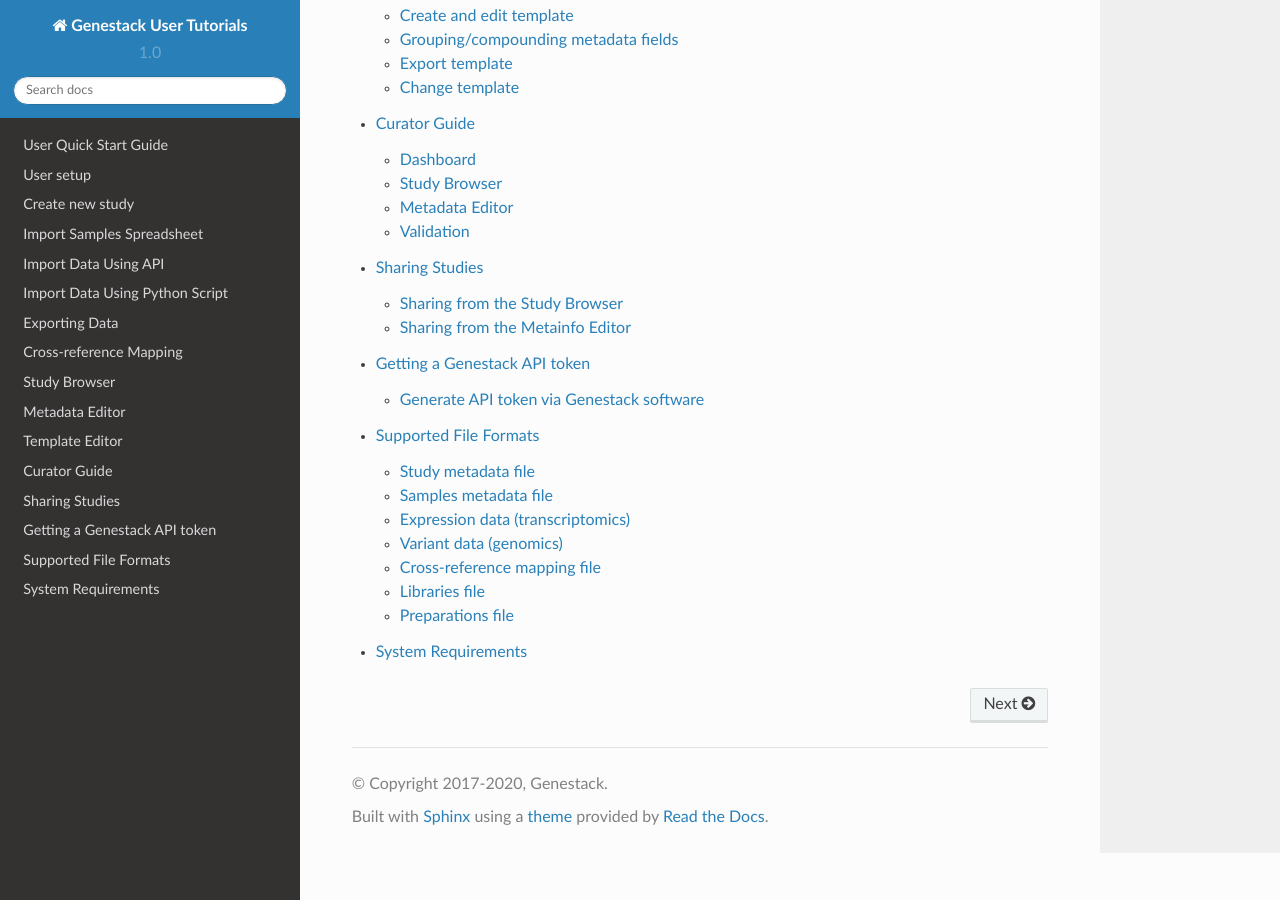
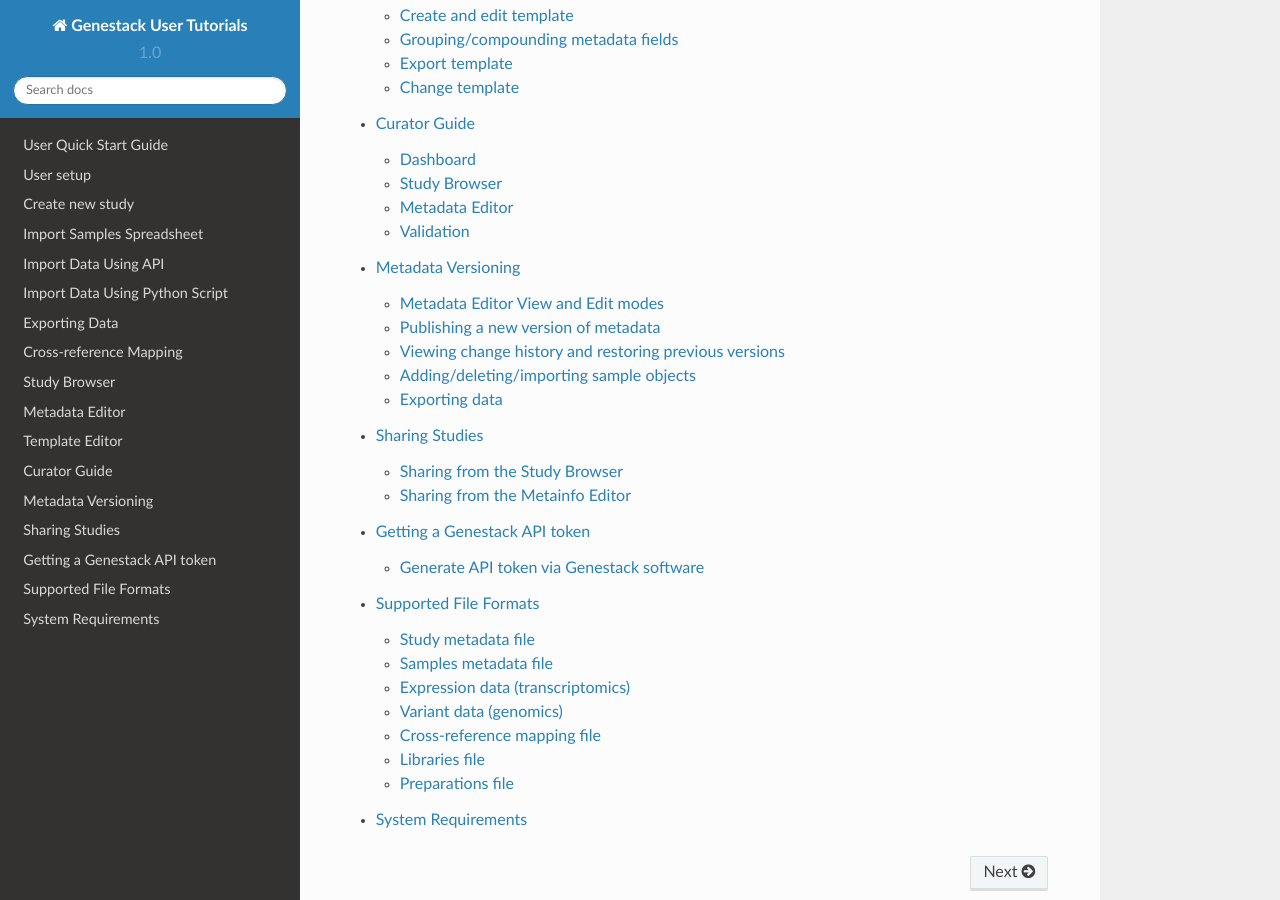
Before and after one commit to genestack/user-guide, a Sphinx documentation site: the page built from source/index.rst, in a window 1280 px wide and 900 px high, scrolled down 1632 px. Built offline with Sphinx 7.4.7 and the Read the Docs theme 2.0.0, drawn with Linux system fonts in a browser that asks for light colours.

Commit message:
Added versioning page

```diff
--- /dev/null
+++ b/source/doc-odm-user-guide/versioning.rst
@@ -0,0 +1,72 @@
+Metadata Versioning
++++++++++++++++++++
+
+Metadata versioning is a beta feature which improves the curation experience when enabled on an ODM instance.
+
+Metadata Editor View and Edit modes
+-----------------------------------
+
+With the versioning feature enabled the Metadata Editor now has two modes: View and Edit.
+
+In the View mode changes to the metadata cannot be made, and the samples table allows more samples to be viewed without pagination.
+
+.. image:: images/versioning-view.png
+   :scale: 35 %
+   :align: center
+
+To change to edit mode (curators only) click the **Edit** button in the bottom left of the Metadata Editor tab.
+
+.. image:: images/versioning-edit-button.png
+   :scale: 35 %
+   :align: center
+
+Edit mode allows curators to change the metadata. Changes are saved on the fly but held in a staging (unpublished) copy until a new version is created by publishing. If a tab contains unpublished metadata it is marked with a blue dot. Only curators can see unpublished metadata, non-curators will continue to see the most recently published version.
+
+.. image:: images/versioning-pending-tabs.png
+   :scale: 35 %
+   :align: center
+
+
+Publishing a new version of metadata
+------------------------------------
+
+When a curator publishes a metadata tab they create a new version of the metadata and are prompted to include a description of the changes.
+
+.. image:: images/versioning-dialogue.png
+   :scale: 35 %
+   :align: center
+
+Note publishing only publishes pending changes on the current tab (Study, Samples etc.)
+
+Viewing change history and restoring previous versions
+------------------------------------------------------
+
+To view and optionally restore previous versions, first click on the clock icon in the bottom left of a metadata tab:
+
+.. image:: images/versioning-history-icon.png
+   :scale: 35 %
+   :align: center
+
+This displays a list of versions and change descriptions.
+
+.. image:: images/versioning-history.png
+   :scale: 35 %
+   :align: center
+
+To restore a previous version first select it from this list. The metadata in the Metadata Editor will change to display the metadata from the selected version. If you wish to continue to restore this version click the **Restore** button at the bottom of the page. If you instead wish to cancel the restoration and go back to the latest published version, click **Back to latest version**.
+
+.. image:: images/versioning-confirm.png
+   :scale: 35 %
+   :align: center
+
+Restoring a previous version does not delete subsequent versions but instead creates a new latest version as a copy of the version you are restoring.
+
+Adding/deleting/importing sample objects
+----------------------------------------
+
+Using the buttons in the Metadata Editor to create new samples, delete sample rows, or import a samples table from a local file, all result in unpublished changes being made, so curators need to publish as above for non-curators to see the changes. These changes to sample objects can similarly be reverted via the restore previous version methodology above.
+
+Exporting data
+--------------
+
+Exporting data only exports the latest published version and does not include any pending changes.
--- a/source/index.rst
+++ b/source/index.rst
@@ -24,6 +24,7 @@
    doc-odm-user-guide/metadata-editor
    doc-odm-user-guide/template-editor
    doc-odm-user-guide/curator_guide
+   doc-odm-user-guide/versioning
    doc-odm-user-guide/sharing
    doc-odm-user-guide/getting-a-genestack-api-token
    doc-odm-user-guide/supported-formats
```
Also changed, not shown: source/doc-odm-user-guide/images/versioning-confirm.png (added), source/doc-odm-user-guide/images/versioning-dialogue.png (added), source/doc-odm-user-guide/images/versioning-edit-button.png (added), source/doc-odm-user-guide/images/versioning-history-icon.png (added), source/doc-odm-user-guide/images/versioning-history.png (added), source/doc-odm-user-guide/images/versioning-pending-tabs.png (added), source/doc-odm-user-guide/images/versioning-view.png (added).
